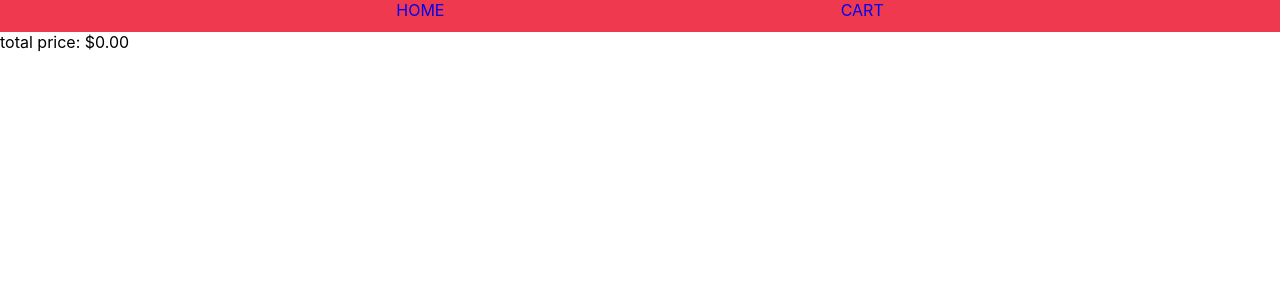
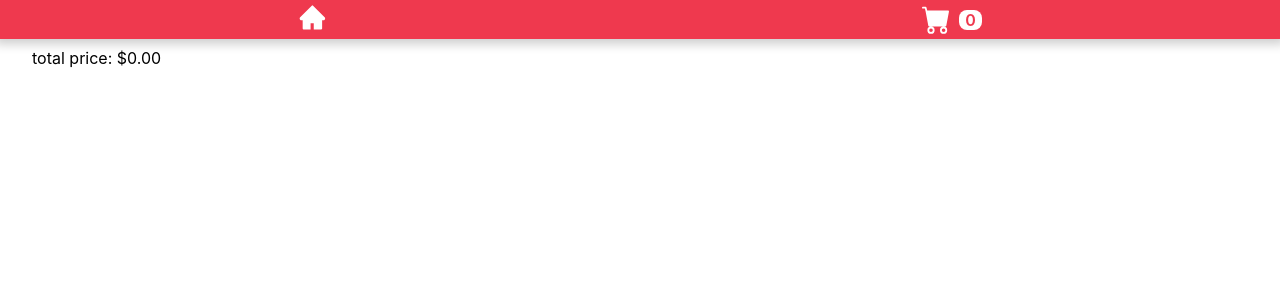
Before and after one commit to ghmasood/Digikala-Checkout-Discovery, a React (Create React App) app: page /cart in a window 1280 px wide. Shown: the top 300 px of the page. Built offline with nearby package versions, Linux system fonts and the light colour scheme.

Commit message:
[IMPROVE] navbar style improved + show item numbers in cart

```diff
--- a/src/App.tsx
+++ b/src/App.tsx
@@ -9,11 +9,13 @@ function App() {
   return (
     <>
       <NavBar />
-      <Routes>
-        <Route path="/" element={<ProductList />} />
-        <Route path="/product" element={<DetailPage />} />
-        <Route path="/cart" element={<CartPage />} />
-      </Routes>
+      <div style={{ padding: "3rem 2rem" }}>
+        <Routes>
+          <Route path="/" element={<ProductList />} />
+          <Route path="/product" element={<DetailPage />} />
+          <Route path="/cart" element={<CartPage />} />
+        </Routes>
+      </div>
     </>
   );
 }
--- a/src/components/navBar/index.tsx
+++ b/src/components/navBar/index.tsx
@@ -1,19 +1,22 @@
 import React from "react";
 import { Link } from "react-router-dom";
+import { AiFillHome } from "react-icons/ai";
+import { BsCartFill } from "react-icons/bs";
+import styles from "./navbar.module.scss";
+import { useAppSelector } from "../../store/hook";
 
 function NavBar() {
+  const cardQty = useAppSelector((store) => store.cart).total;
+
   return (
-    <div
-      style={{
-        backgroundColor: "rgb(239, 57, 78)",
-        width: "100%",
-        height: "2rem",
-        display: "flex",
-        justifyContent: "space-evenly",
-      }}
-    >
-      <Link to={""}>HOME</Link>
-      <Link to={"/cart"}>CART</Link>
+    <div className={styles.navroot}>
+      <Link to={""}>
+        <AiFillHome color="fff" size={"1.8rem"} />
+      </Link>
+      <Link to={"/cart"} className={styles.cartgroup}>
+        <BsCartFill color="fff" size={"1.8rem"} />
+        <span className={styles.qty}>{cardQty}</span>
+      </Link>
     </div>
   );
 }
--- /dev/null
+++ b/src/components/navBar/navbar.module.scss
@@ -0,0 +1,28 @@
+.navroot {
+  background-color: rgb(239, 57, 78);
+  display: flex;
+  align-items: center;
+  justify-content: space-around;
+  padding: 0.2rem 0;
+  position: fixed;
+  width: 100%;
+  z-index: 3;
+
+  -webkit-box-shadow: 0px 0px 10px 5px rgba(0, 0, 0, 0.2);
+  box-shadow: 0px 0px 10px 5px rgba(0, 0, 0, 0.2);
+}
+
+.cartgroup {
+  display: flex;
+  align-items: center;
+  gap: 0.5rem;
+}
+
+.qty {
+  background-color: #fff;
+  padding: 0 0.4rem;
+  border-radius: 0.5rem;
+  font-size: 1rem;
+  font-weight: 600;
+  color: rgb(239, 57, 78);
+}
```
